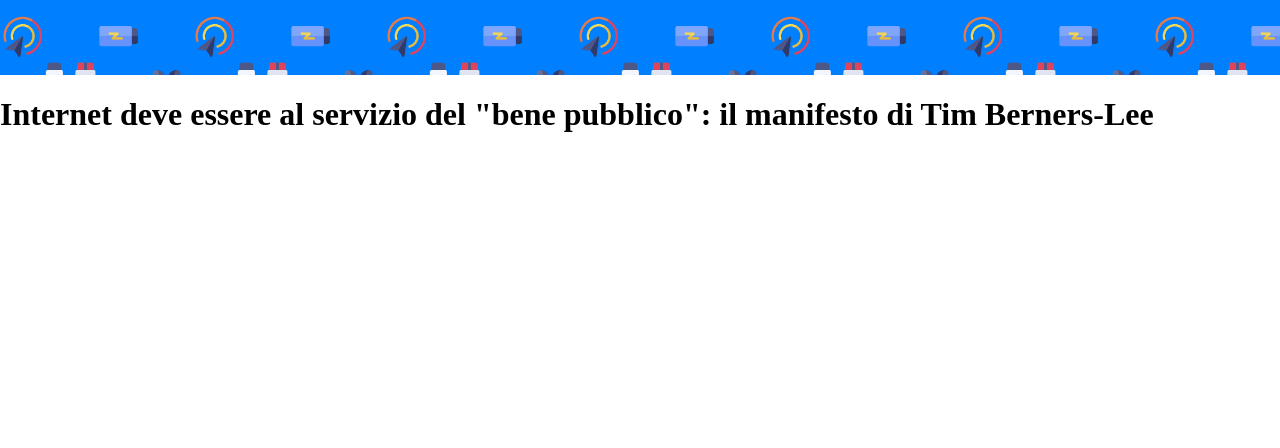
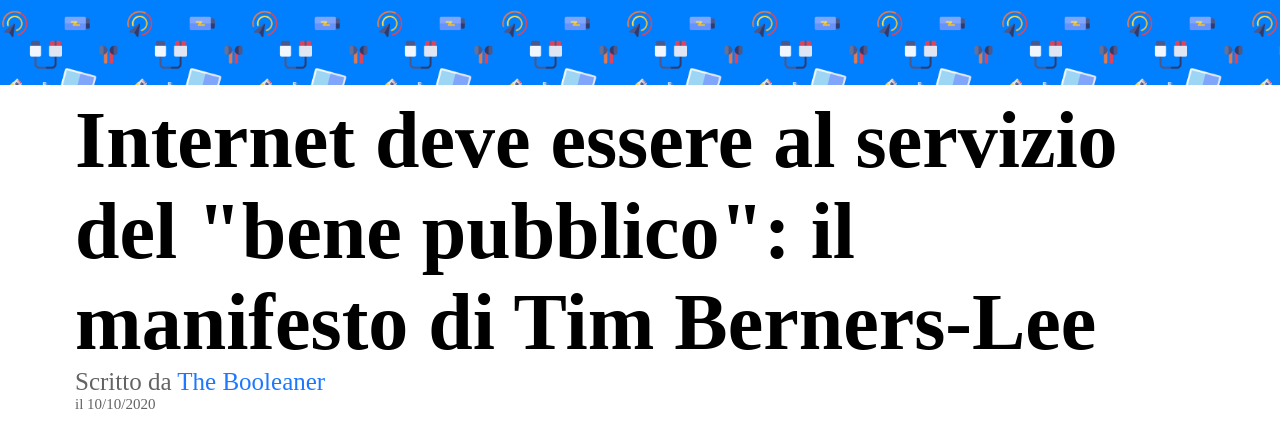
Before and after one commit to RoccoCerro/html-css-booleaner, a plain HTML site: page index.html in a window 1280 px wide. Drawn offline with Linux system fonts and the light colour scheme.

Commit message:
ADD TItle

```diff
--- a/css/style.css
+++ b/css/style.css
@@ -1,10 +1,31 @@
 body{
-    margin:0px;
+    margin: 0px;
+}
+
+main{
+    margin-top: 10px;
+    margin-left: 75px;
+    margin-right: 75px;
 }
 
 .main-header{
-    height: 75px;
+    height: 85px;
     background-image: url("../img/pattern.png");
-    background-size: 30%;
+    background-size: 250px;
     background-color: rgb(0, 128, 255);
 }
+
+#title{
+    margin: 0;
+    font-size: 80px;
+}
+
+#down-title{
+    font-size: 25px;
+    color: rgb(100, 100, 100);
+}
+
+#down-title-2{
+    font-size: 15px;
+    color: rgb(100, 100, 100);
+}
--- a/index.html
+++ b/index.html
@@ -14,7 +14,16 @@
     </header>
 
     <main>
-        <h1>Internet deve essere al servizio del "bene pubblico": il manifesto di Tim Berners-Lee</h1>
+
+        <section>
+            <h1 id="title">Internet deve essere al servizio del "bene pubblico": il manifesto di Tim Berners-Lee</h1>
+            <div id="down-title">Scritto da <span style="color: rgb(30, 120, 255);">The Booleaner</span></div>
+            <div id="down-title-2">il 10/10/2020</div>
+        </section>
+
+        <section>
+            <img src="" alt="">
+        </section>
 
     </main>
 
```
